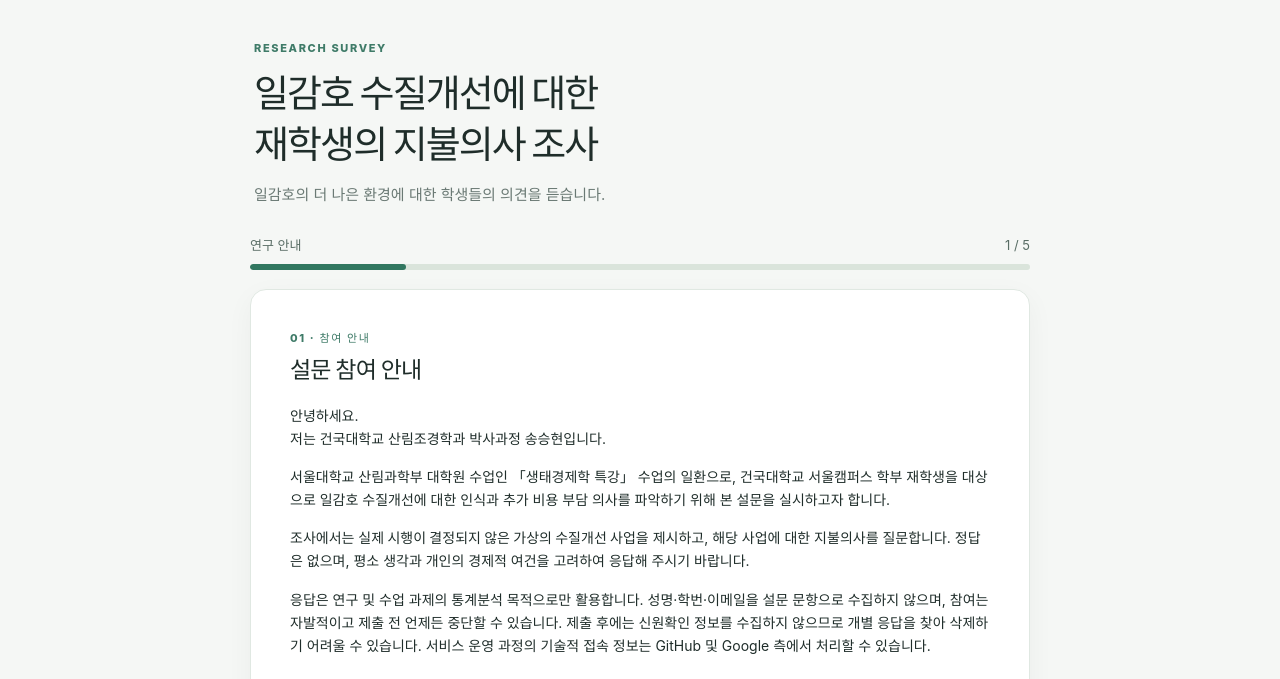
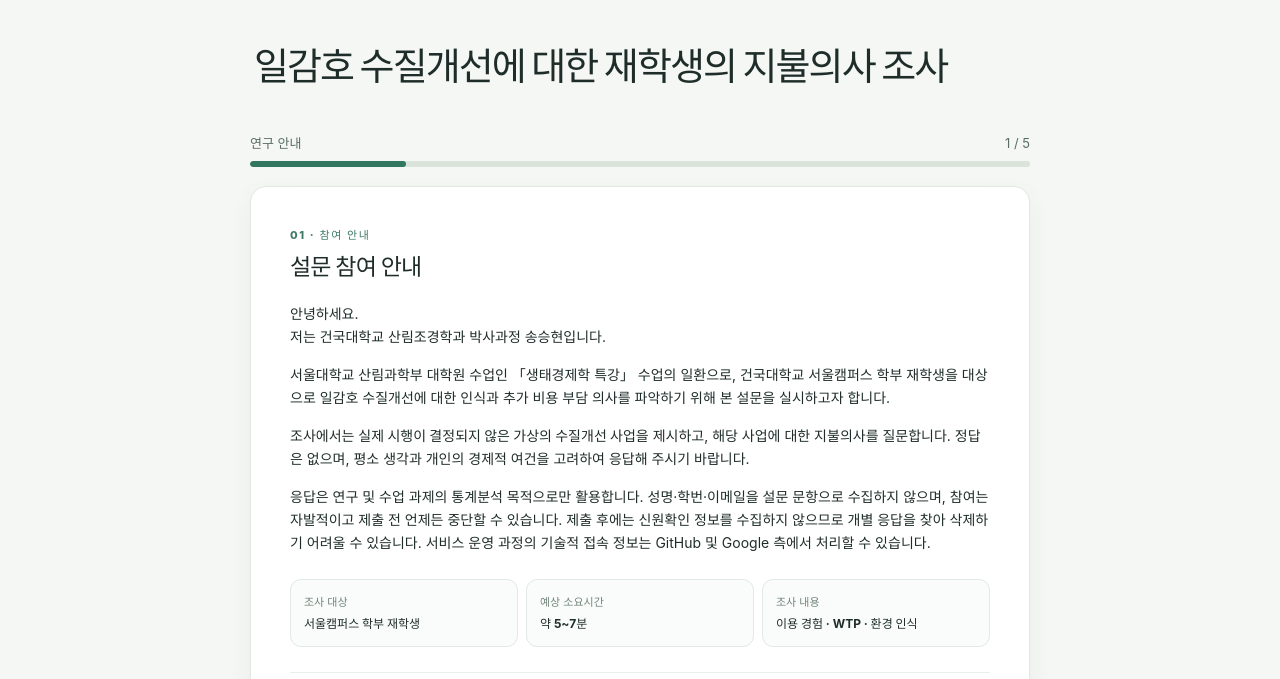
Before and after one commit to andro981221-ctrl/ilgamho, a plain HTML site: page index.html in a window 1280 px wide. Shown: the part 50-729 px from the top of the page. Drawn offline with Linux system fonts and the light colour scheme.

Commit message:
Update title and hero section in index.html

```diff
--- a/index.html
+++ b/index.html
@@ -5,7 +5,7 @@
 <meta name="viewport" content="width=device-width, initial-scale=1" />
 <meta name="theme-color" content="#123e35" />
 <meta name="description" content="건국대학교 일감호 수질개선에 대한 재학생의 지불의사 조사 — 생태경제학 특강 학술과제" />
-<title>일감호 수질개선 지불의사 조사</title>
+<title>일감호 수질개선에 대한 재학생의 지불의사 조사</title>
 <link rel="stylesheet" href="styles.css" />
 <script src="config.js"></script>
 <script src="app.js" defer></script>
@@ -13,7 +13,7 @@
 <body>
 <header class="site-header"><div class="header-inner"><div class="brand"><span class="brand-dot"></span> 생태경제학 특강 · 학술연구 설문</div><div class="header-note">건국대학교 일감호</div></div></header>
 <main class="shell">
-<div class="hero"><span class="eyebrow">RESEARCH SURVEY</span><h1>일감호 수질개선에 대한<br />재학생의 지불의사 조사</h1><p>일감호의 더 나은 환경에 대한 학생들의 의견을 듣습니다.</p></div>
+<div class="hero"><h1>일감호 수질개선에 대한 재학생의 지불의사 조사</h1></div>
 <div class="progress-wrap" aria-label="설문 진행률"><div class="progress-info"><span id="stepLabel">연구 안내</span><span id="progressText">1 / 5</span></div><div class="progress-track"><div id="progressFill" class="progress-fill"></div></div></div>
 <form id="surveyForm" novalidate>
 <section id="step0" class="step active" aria-labelledby="introTitle">
```
